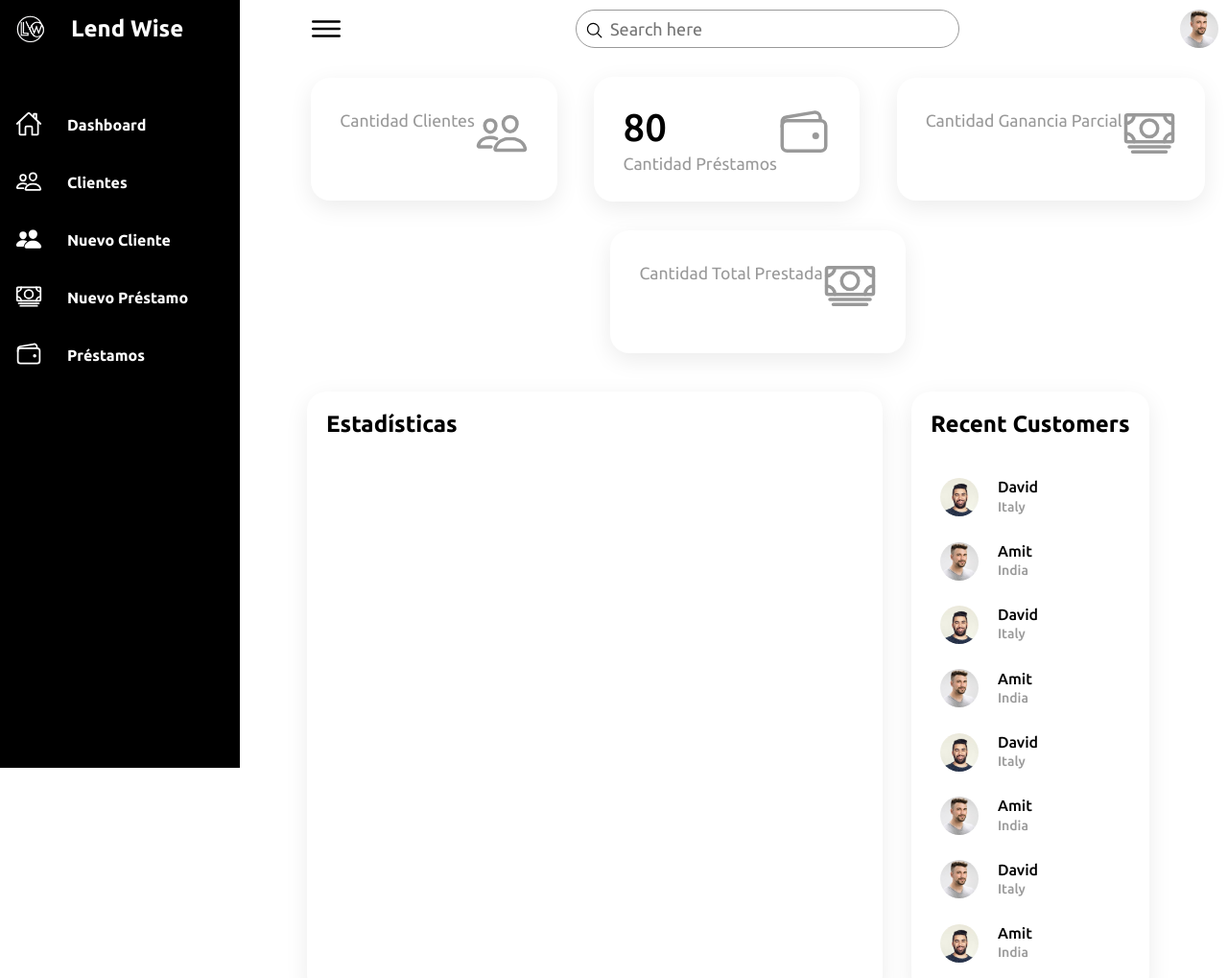
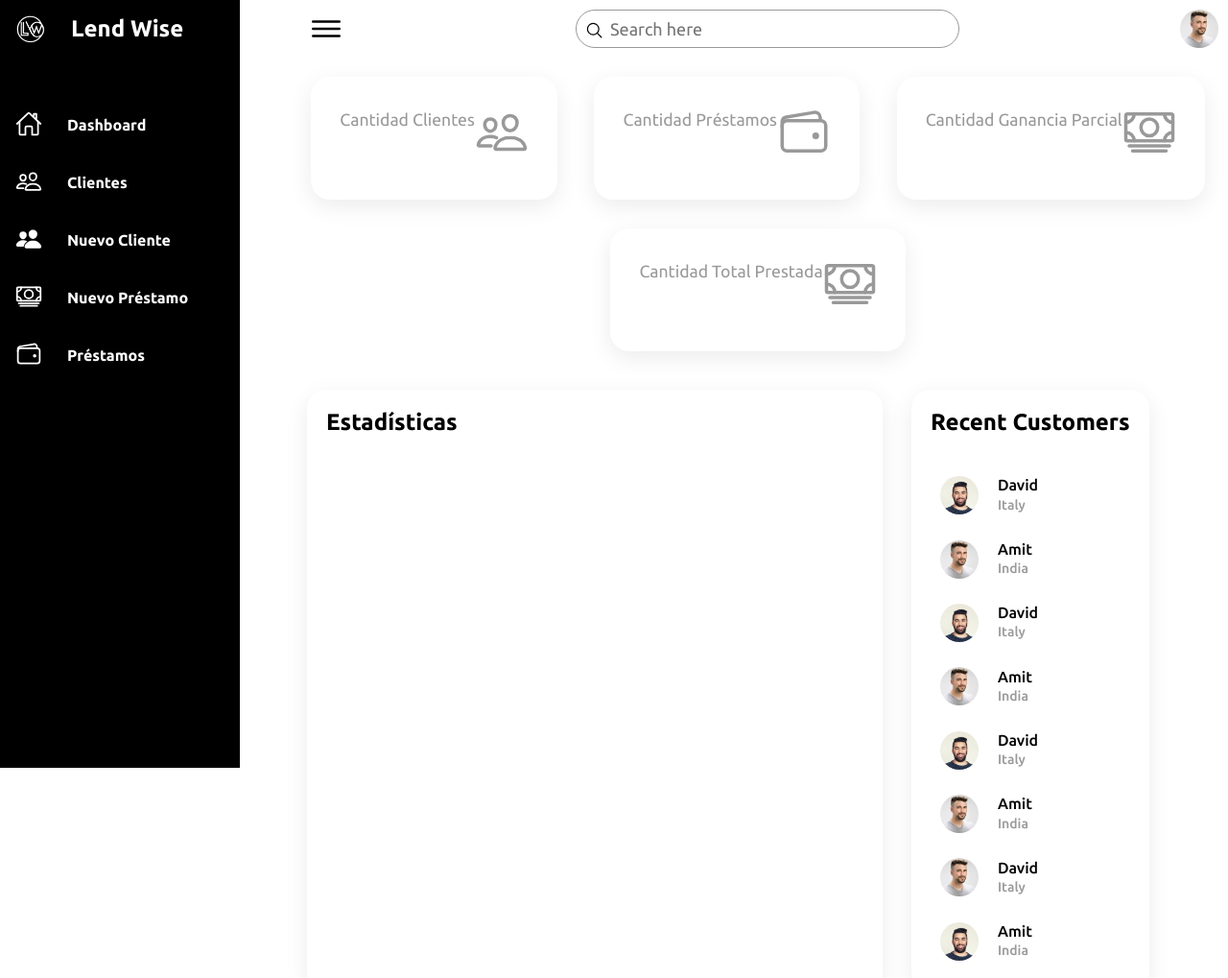
Before and after one commit to MIGUELNINOSILVA/Sistema-gestion-prestamos-monetarios, a plain HTML site: page frontend/Responsive Admin Dashboard/Responsive Admin Dashboard - final/index.html in a window 1280 px wide. Shown: the top 1019 px of the page at 96% size. Drawn offline with nearby package versions, Linux system fonts and the light colour scheme; no server answers.

Commit message:
feat: :construction: QUITANDO HTML INNECESARIO

```diff
--- a/frontend/Responsive Admin Dashboard/Responsive Admin Dashboard - final/index.html
+++ b/frontend/Responsive Admin Dashboard/Responsive Admin Dashboard - final/index.html
@@ -109,7 +109,9 @@
 
                 <div class="card">
                     <div>
-                        <div class="numbers" id="cantidadPrestamos">80</div>
+                        <div class="numbers" id="cantidadPrestamos">
+
+                        </div>
                         <div class="cardName">Cantidad Préstamos</div>
                     </div>
 
```
